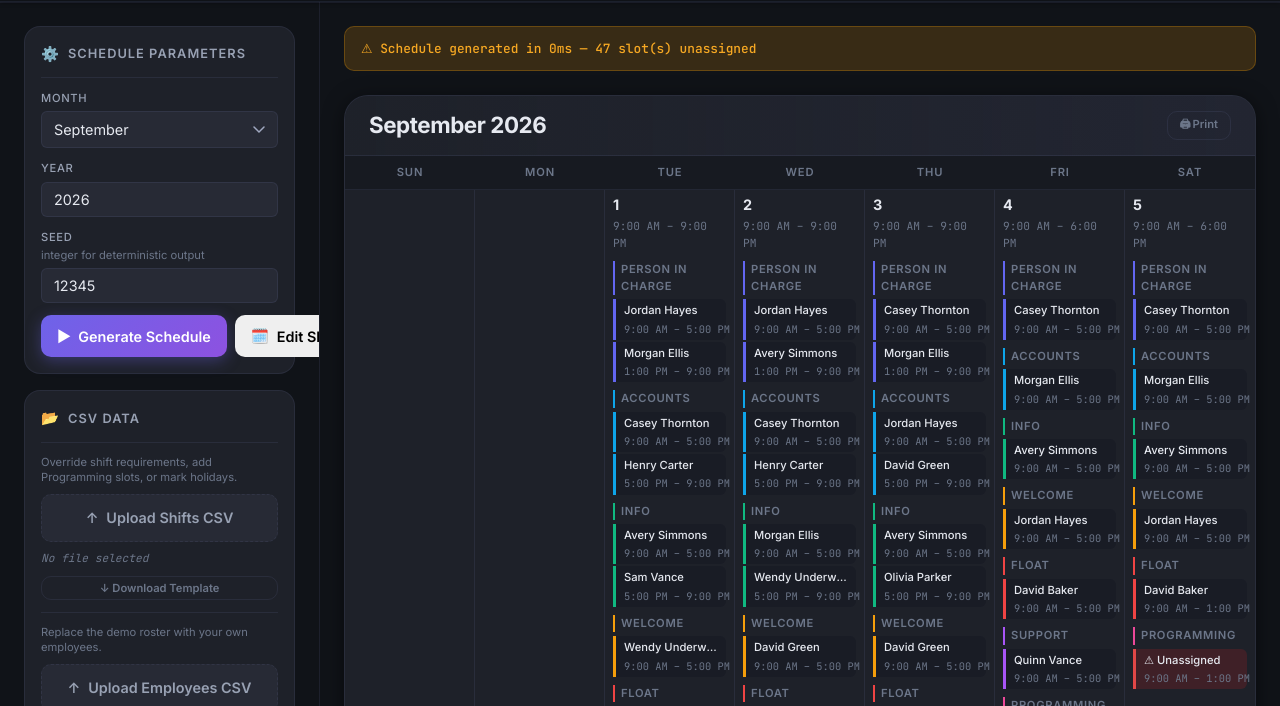
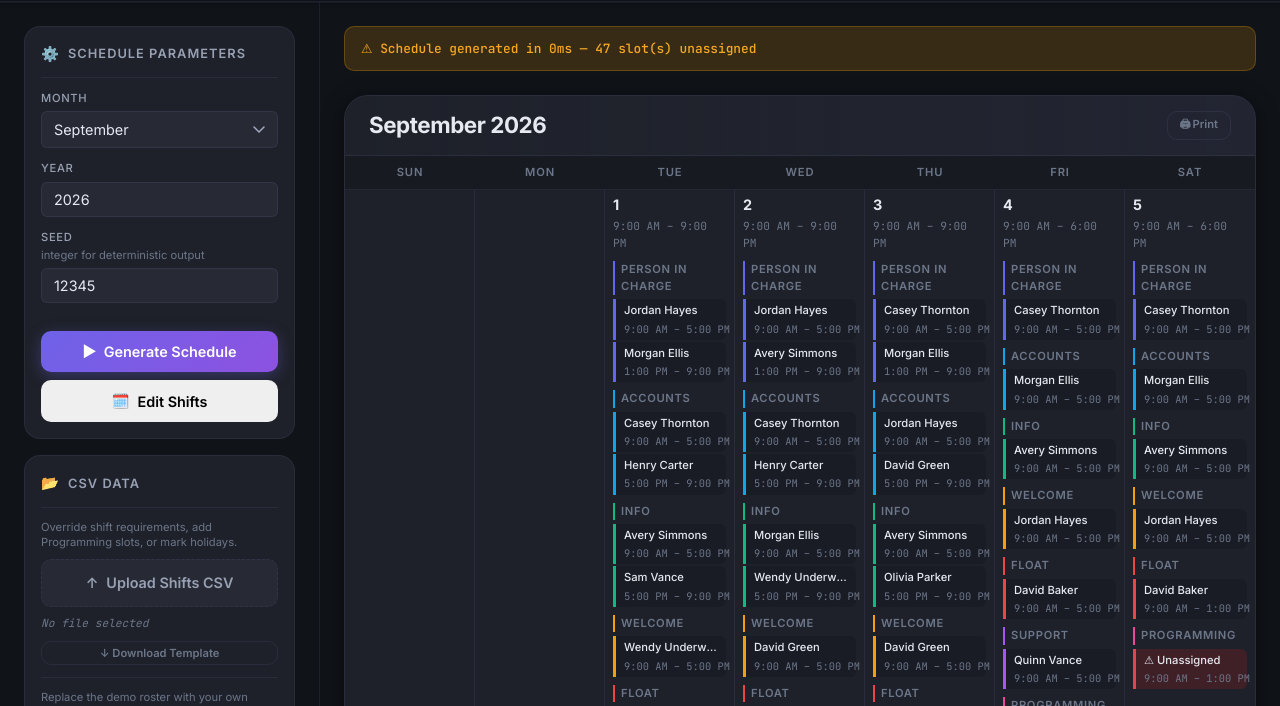
Before and after one commit to The-Davis/library-scheduler, a website: page index.html in a window 1280 px wide. Shown: the part 87-793 px from the top of the page. Drawn offline with Linux system fonts and the light colour scheme.

Commit message:
Update index.html

```diff
--- a/index.html
+++ b/index.html
@@ -67,8 +67,8 @@
                    aria-label="Enter random seed" />
           </div>
 
-          <div class="ctrl-btn-group" style="display: flex; gap: 8px;">
-            <button id="generate-btn" class="btn btn--primary" type="button" style="flex: 1;">
+          <div class="ctrl-btn-group" style="display: flex; flex-direction: column; gap: 8px; margin-top: 16px;">
+            <button id="generate-btn" class="btn btn--primary" type="button">
               <span class="btn-icon">▶</span> Generate Schedule
             </button>
             <button id="edit-shifts-btn" class="btn btn--secondary" type="button" aria-label="Edit Shift Requirements" title="Edit Shift Requirements">
```
